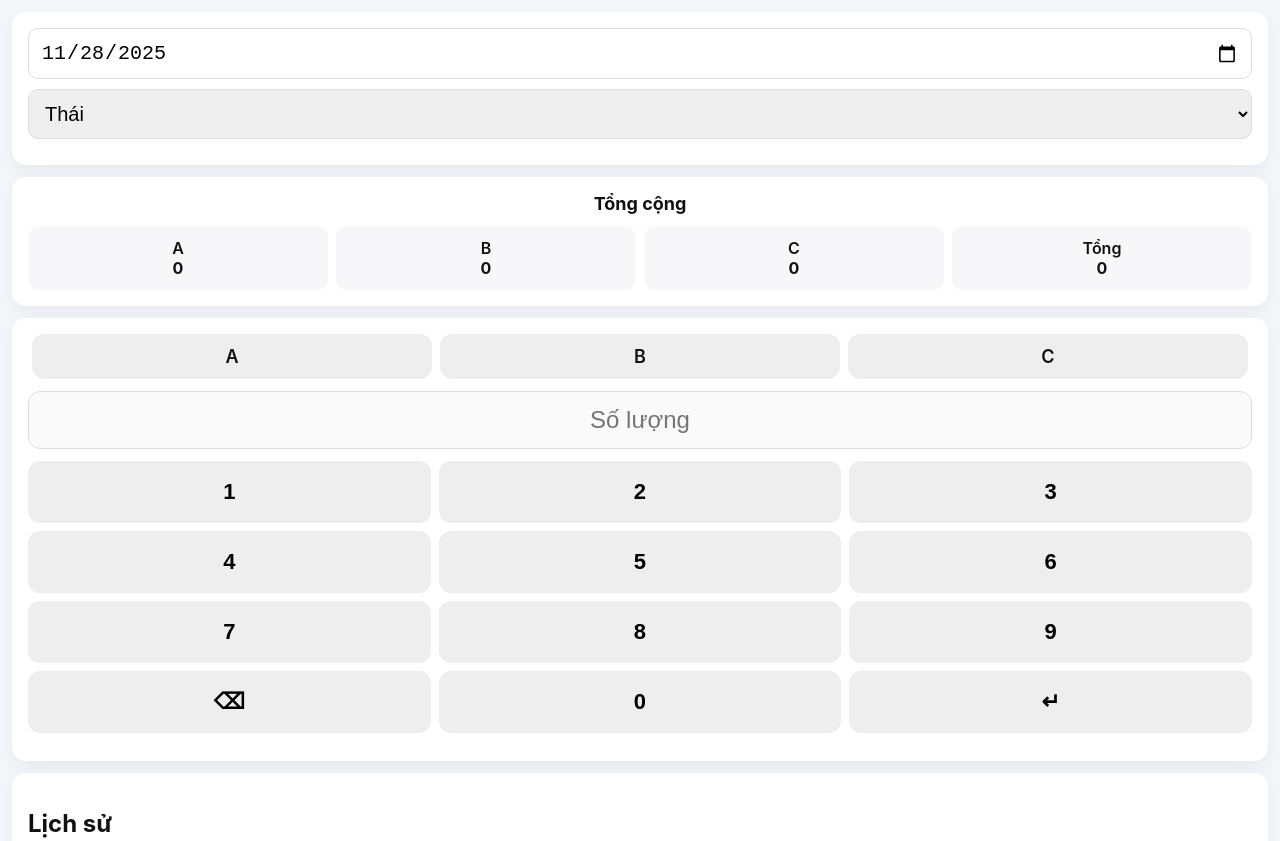
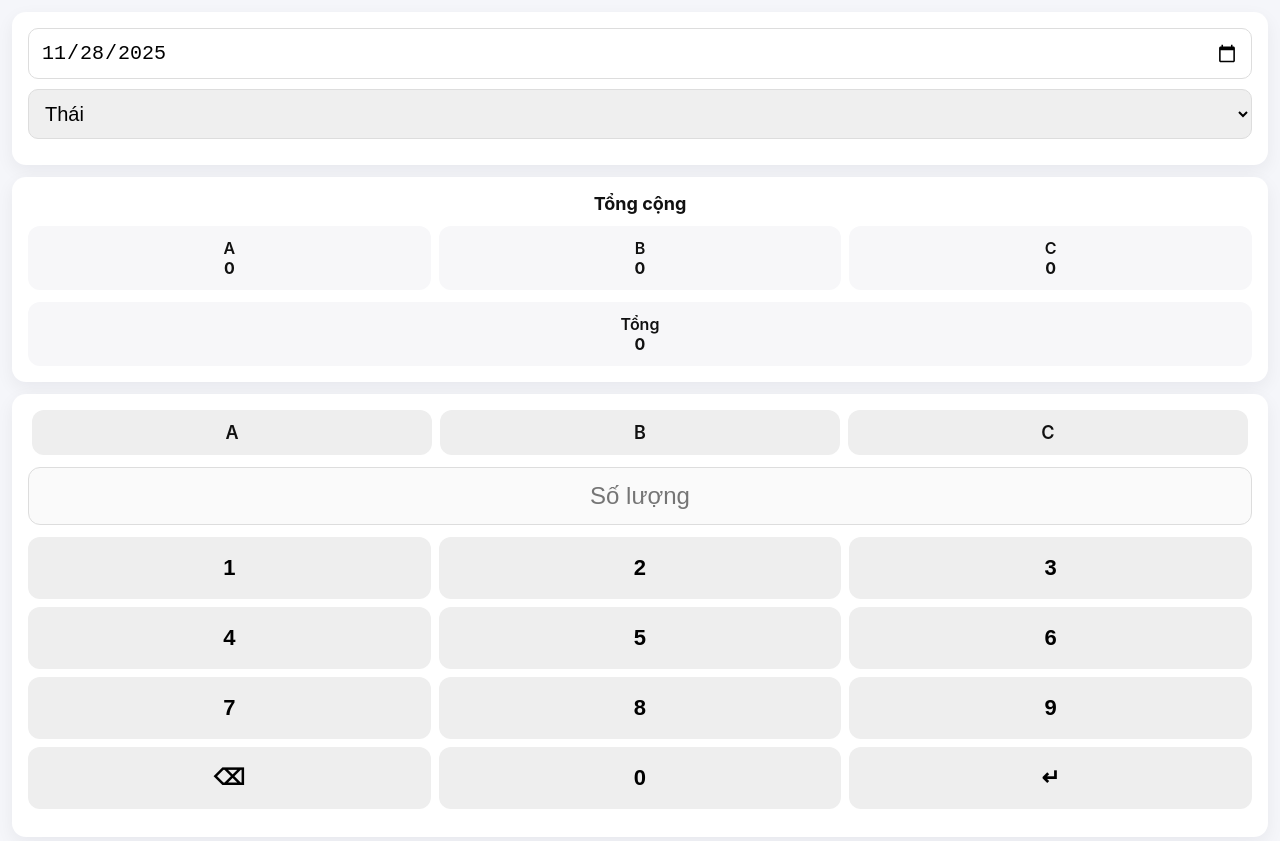
Before and after one commit to devilluan2403-ux/luana, a plain HTML site: page index.html in a window 1280 px wide. Shown: the top 841 px of the page. Drawn offline with Linux system fonts and the light colour scheme.

Commit message:
Update index.html

```diff
--- a/index.html
+++ b/index.html
@@ -30,8 +30,8 @@
     <div class="total-box">A<br><strong id="tongA">0</strong></div>
     <div class="total-box">B<br><strong id="tongB">0</strong></div>
     <div class="total-box">C<br><strong id="tongC">0</strong></div>
-    <div class="total-box">Tổng<br><strong id="tongAll">0</strong></div>
   </div>
+  <div class="total-box total-all">Tổng<br><strong id="tongAll">0</strong></div>
 </div>
 
 <!-- NHẬP LIỆU -->
```
